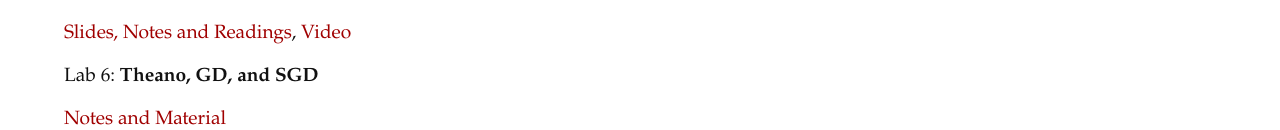
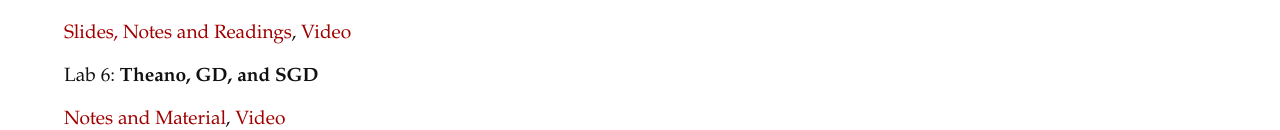
Before and after one commit to namwkim/2017, a Jekyll site: the page built from material.md, in a window 1280 px wide. Shown: the part 1522-1652 px from the top of the page. Built offline with Jekyll 4.4.1, drawn with Linux system fonts in a browser that asks for light colours; nearby versions of some CDN libraries.

Commit message:
added videos

```diff
--- a/material.md
+++ b/material.md
@@ -68,4 +68,4 @@
 
 Lab 6: **Theano, GD, and SGD**
 
-[Notes and Material](lectures/lab3.html)
+[Notes and Material](lectures/lab3.html), [Video](https://vimeo.com/203542166)
```
Also changed, not shown: lectures/lab3.md (+1 -0 lines).
